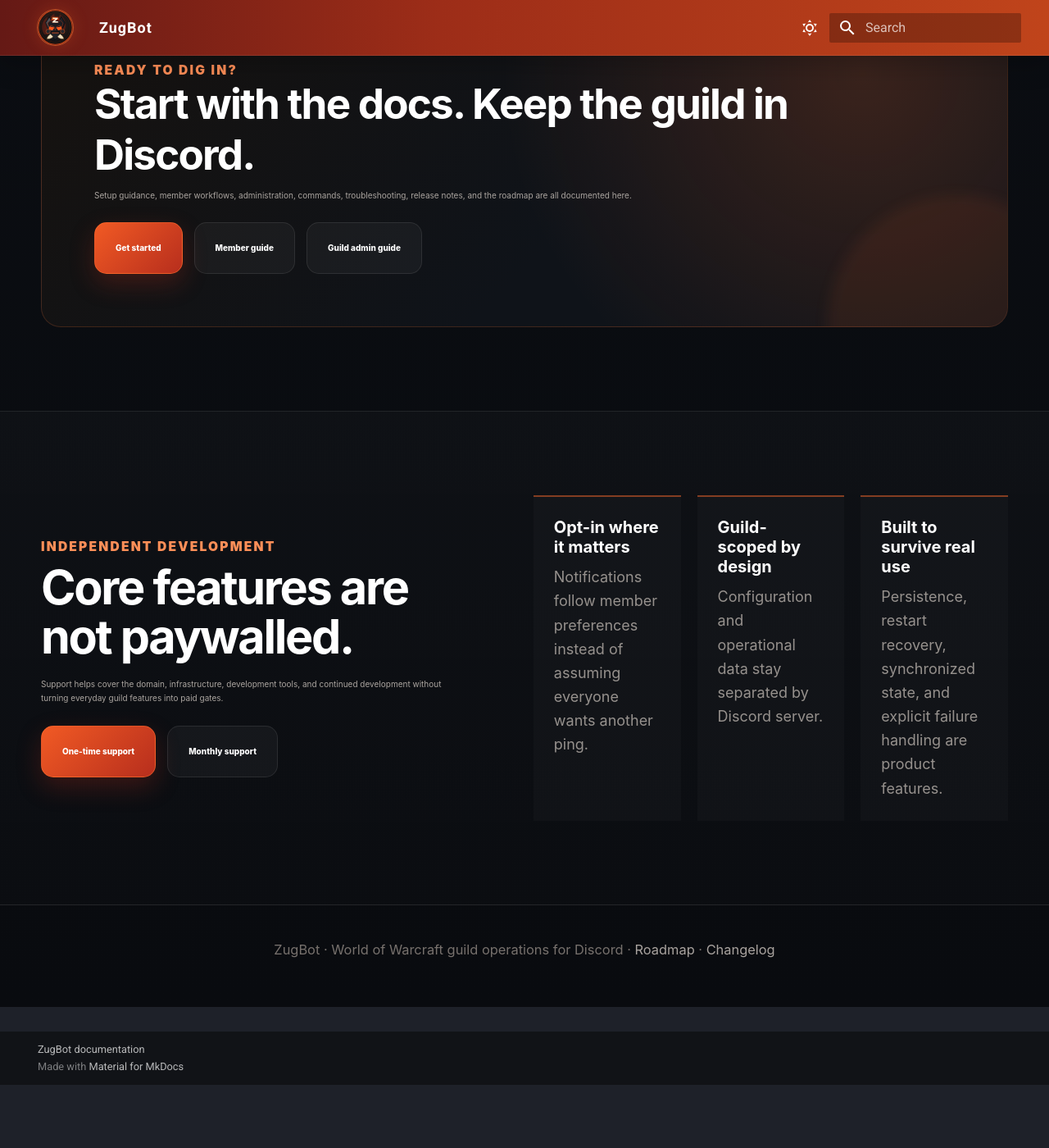
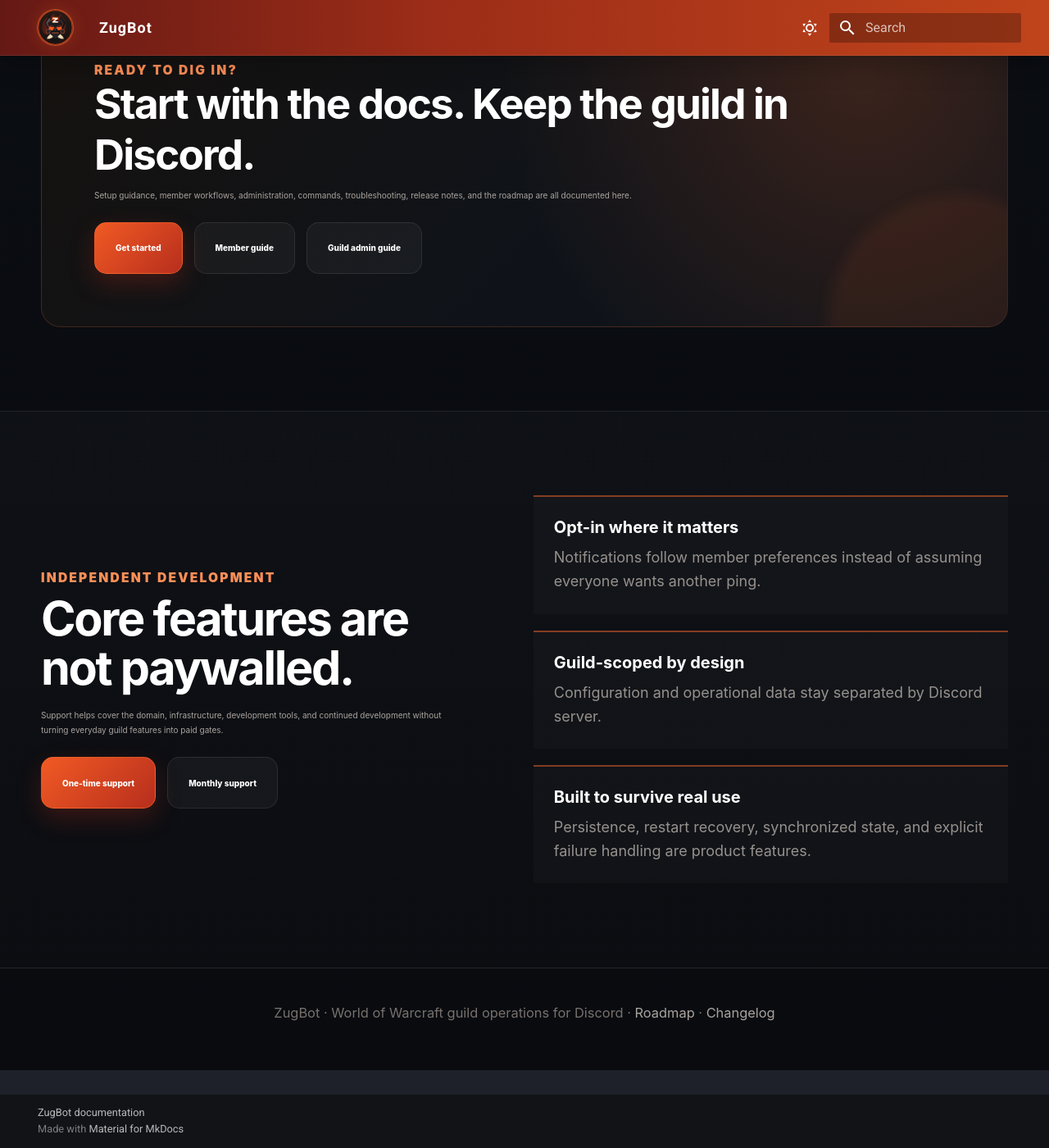
Before and after one commit to sthorne80/zugbot-site, an MkDocs documentation site: the page built from docs/index.md, in a window 1280 px wide and 1400 px high, scrolled down 2839 px. Shown: the whole window at 82% size. Built offline with MkDocs 1.6.1 and Material for MkDocs 9.7.7, drawn with Linux system fonts in a browser that asks for light colours; before the commit the page ends 4162 px from its top, so only the background shows below that.

Commit message:
style: refine commercial support layout

```diff
--- a/docs/assets/stylesheets/commercial-v1.css
+++ b/docs/assets/stylesheets/commercial-v1.css
@@ -774,3 +774,8 @@
     justify-self: start;
   }
 }
+
+
+.zug-product-grid .zug-principles {
+  grid-template-columns: 1fr;
+}
```
